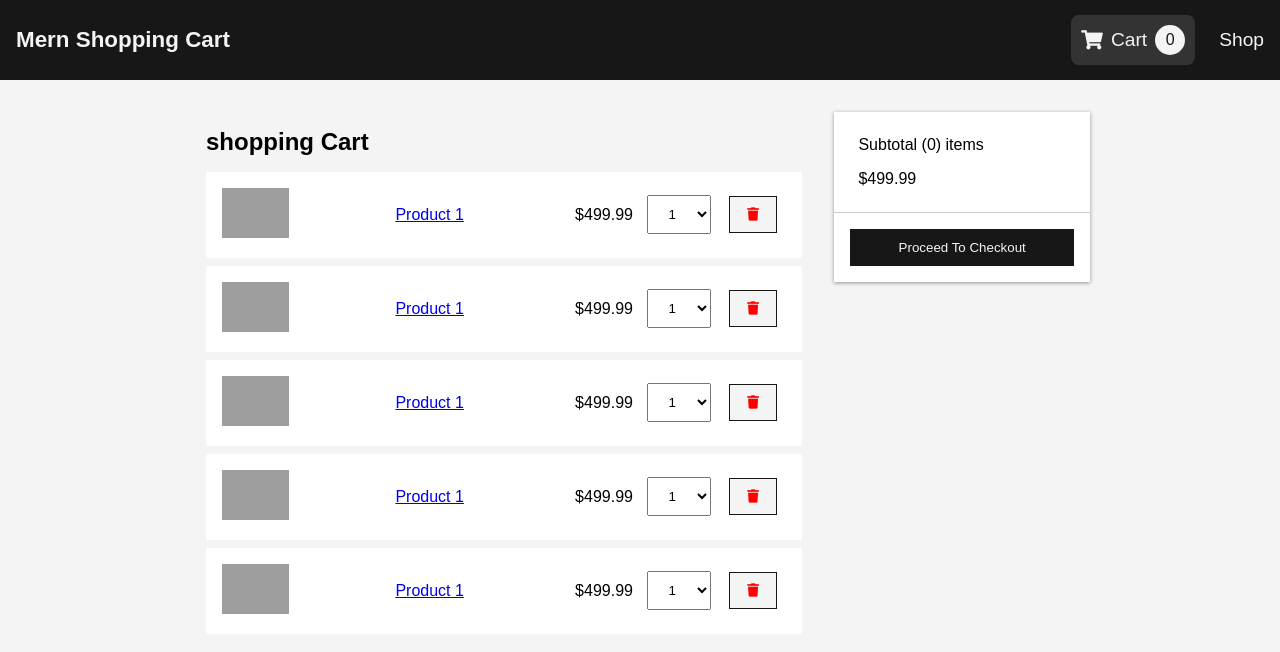
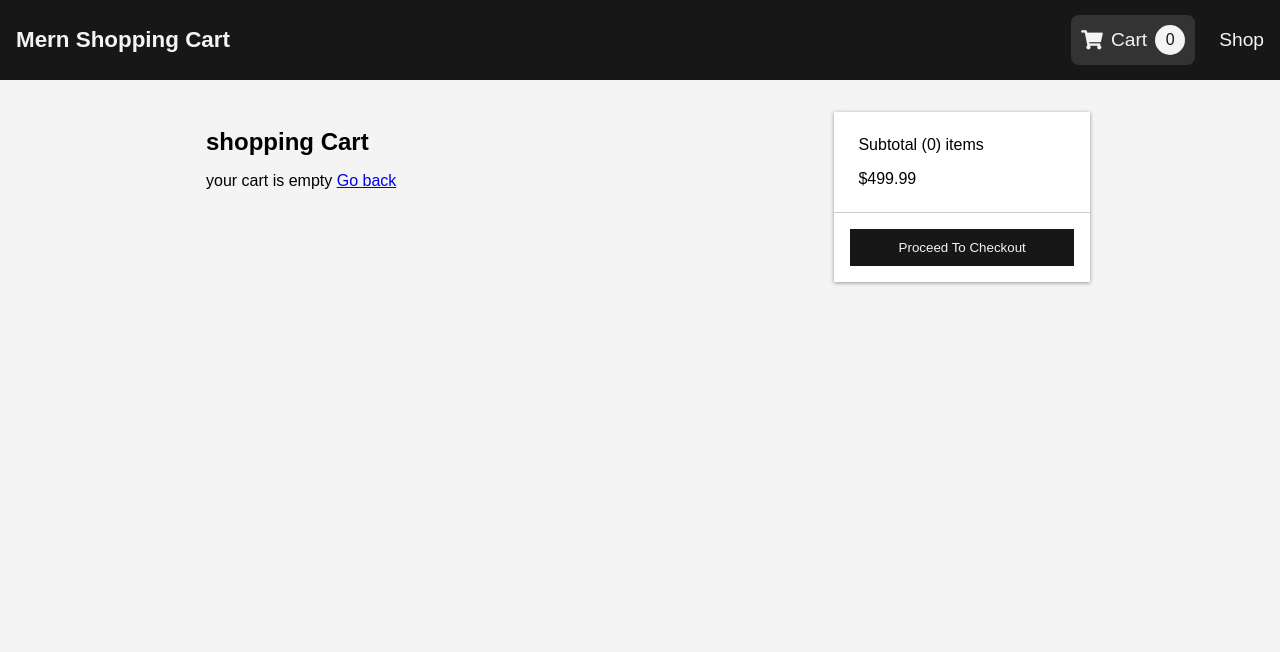
Before and after one commit to aliibrahim095/MERN-Shopping-Cart, a React (Create React App) app in the folder frontend/: page /cart in a window 1280 px wide. Shown: the top 652 px of the page. Built offline with nearby package versions, Linux system fonts and the light colour scheme; grey boxes are pictures that could not be loaded.

Commit message:
Fill CartItem component with the products data in the cart

```diff
--- a/frontend/src/components/CartItem.js
+++ b/frontend/src/components/CartItem.js
@@ -1,23 +1,22 @@
 import "./CartItem.css";
 import {Link} from 'react-router-dom'
-export const CartItem = () => {
+export const CartItem = ({item}) => {
   return (
     <div className="cartitem">
       <div className="cartitem__image">
         <img
-          src="https://images.unsplash.com/photo-1606813907291-d86efa9b94db?ixid=MXwxMjA3fDB8MHxwaG90by1wYWdlfHx8fGVufDB8fHw%3D&ixlib=rb-1.2.1&auto=format&fit=crop&w=1352&q=80"
-          alt="product name"
+          src={item.imageUrl}
+          alt={item.name}
         />
       </div>
-      <Link to={`/product/${111}`} className="cartitem__name">
-          <p>Product 1</p>
+      <Link to={`/product/${item.product}`} className="cartitem__name">
+          <p>{item.name}</p>
       </Link>
-      <p className="cartitem__price">$499.99</p>
-      <select className="cartitem__select">
-          <option value="1">1</option>
-          <option value="2">2</option>
-          <option value="3">3</option>
-          <option value="4">4</option>
+      <p className="cartitem__price">${item.price}</p>
+      <select className="cartitem__select" value={item.qty} onChange={()=>console.log('somthing')}>
+          {[...Array(item.countInStock).keys()].map(x=>(
+            <option key={x=1} value={x+1}>{x+1}</option>
+          ))}
       </select>
       <button className="cartitem__deleteBtn">
           <i className="fas fa-trash"></i>
--- a/frontend/src/redux/actions/cartActions.js
+++ b/frontend/src/redux/actions/cartActions.js
@@ -9,7 +9,7 @@ export const addToCart = (id, qty) => async (dispatch,getState) => {
         type:actionTypes.ADD_TO_CART,
         payload:{
             product:data._id,
-            name:data._name,
+            name:data.name,
             imageUrl:data.imageUrl,
             price:data.price,
             countInStock:data.countInStock,
--- a/frontend/src/screens/CartScreen.js
+++ b/frontend/src/screens/CartScreen.js
@@ -1,15 +1,25 @@
-import './CartScreen.css'
-import CartItem from '../components/CartItem'
+import "./CartScreen.css";
+import { useDispatch, useSelector } from "react-redux";
+
+import { Link } from "react-router-dom";
+// component
+import CartItem from "../components/CartItem";
+
 export const CartScreen = () => {
+  const dispatch = useDispatch();
+  const cart = useSelector((state) => state.cart);
+  const { cartItems } = cart;
   return (
     <div className="cartscreen">
       <div className="cartscreen__left">
         <h2>shopping Cart</h2>
-                <CartItem/>
-                <CartItem/>
-                <CartItem/>
-                <CartItem/>
-                <CartItem/>
+        {cartItems.length === 0 ? (
+          <div>
+            your cart is empty <Link to="/">Go back</Link>
+          </div>
+        ) : (
+          cartItems.map((item) => <CartItem item={item}/>)
+        )}
       </div>
       <div className="cartscreen__right">
         <div className="cartscreen__info">
@@ -19,10 +29,9 @@ export const CartScreen = () => {
         <div>
           <button>Proceed To Checkout</button>
         </div>
-
       </div>
     </div>
-    )
-}
+  );
+};
 
 export default CartScreen;
```
Lines whose indentation alone changed are shown as unchanged.
